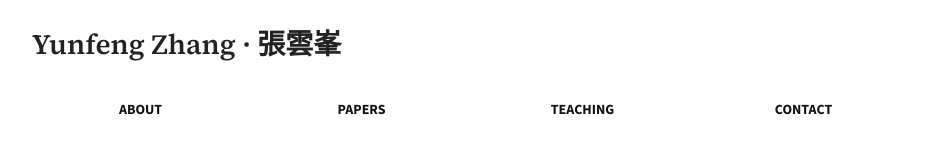
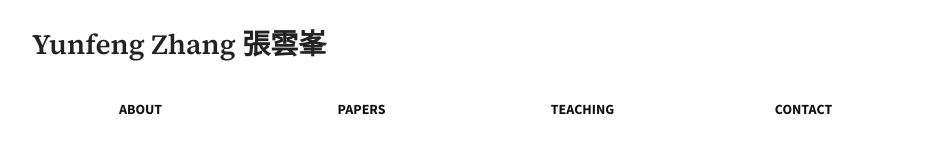
Before and after one commit to YunfengZhang108/yunfengzhang108.github.io, a plain HTML site: page index.html in a window 1280 px wide. Shown: the top 160 px of the page, without its empty margins (168-1111 px from the left). Drawn offline with nearby package versions, Linux system fonts and the light colour scheme; some packages are replaced by stand-ins of ours; a small style sheet from the web is missing.

Commit message:
Update index.html

```diff
--- a/index.html
+++ b/index.html
@@ -380,7 +380,7 @@ main, section[id] {
 <body>
 <a class="skip-link" href="#main">Skip to content</a>
 <header class="site-header page-container">
-  <h1>Yunfeng Zhang &middot; <a class="chinese-name" href="https://ctext.org/text.pl?node=206138&amp;if=gb" target="_blank" rel="noopener noreferrer" lang="zh-Hant">張雲峯</a></h1>
+  <h1>Yunfeng Zhang <a class="chinese-name" href="https://ctext.org/text.pl?node=206138&amp;if=gb" target="_blank" rel="noopener noreferrer" lang="zh-Hant">張雲峯</a></h1>
   <br>
 </header>
 
```
